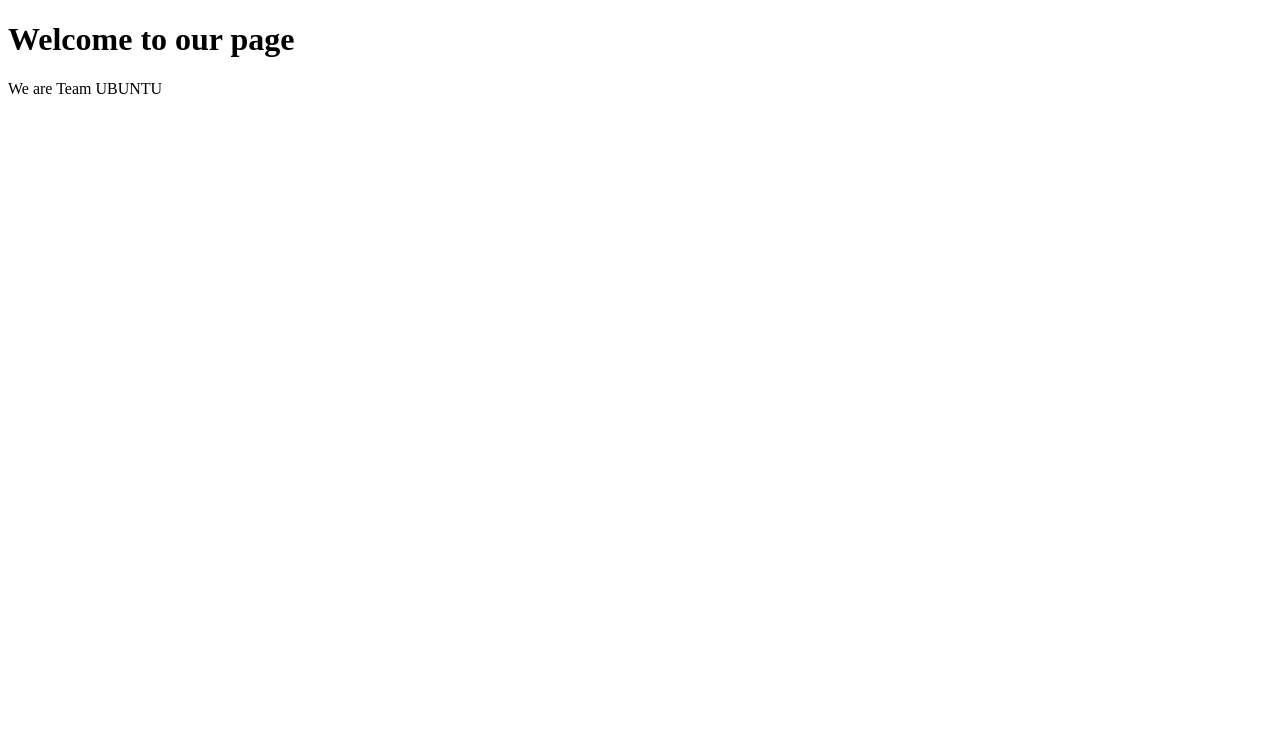
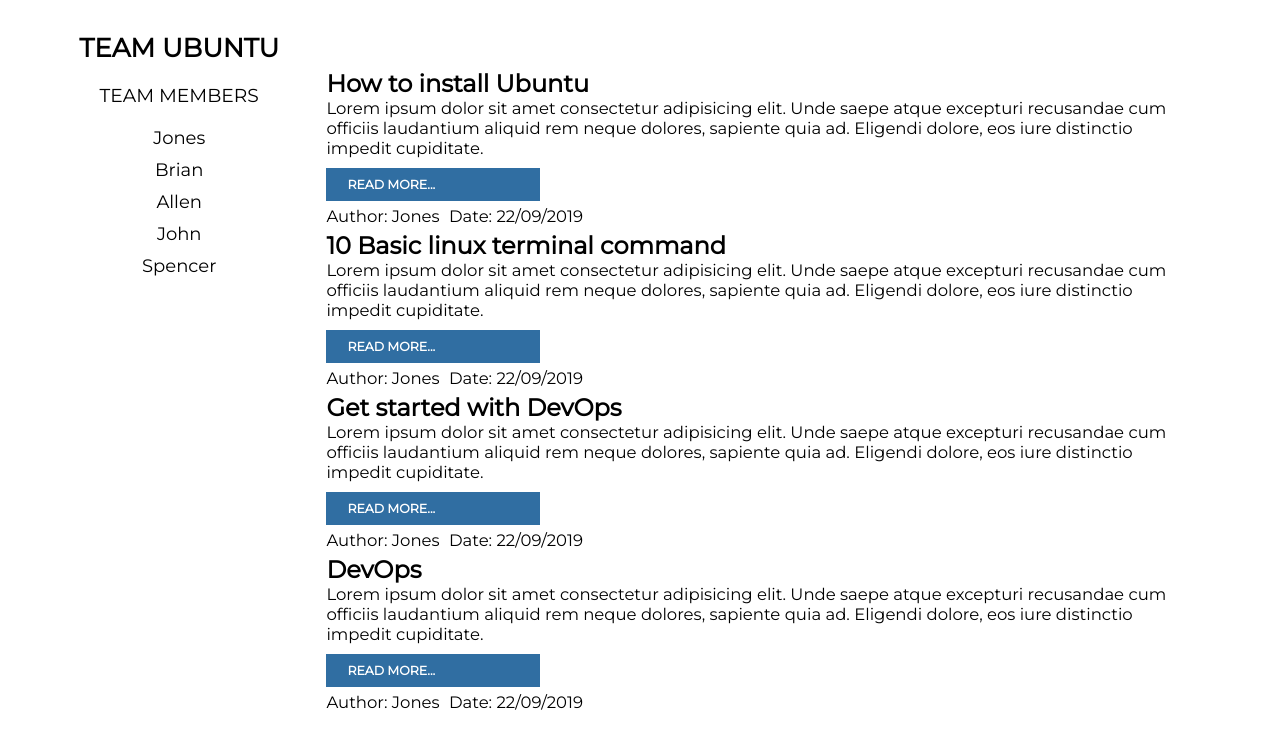
Before and after one commit to mikeolams/ubuntu, a plain HTML site: page index.html in a window 1280 px wide. Drawn offline with Linux system fonts and the light colour scheme.

Commit message:
updated index.html & main.css

```diff
--- a/index.html
+++ b/index.html
@@ -1,13 +1,80 @@
 <!DOCTYPE html>
 <html lang="en">
-  <head>
-    <meta charset="UTF-8" />
-    <meta name="viewport" content="width=device-width, initial-scale=1.0" />
-    <meta http-equiv="X-UA-Compatible" content="ie=edge" />
-    <title>Document</title>
-  </head>
-  <body>
-    <h1>Welcome to our page</h1>
-    <p>We are Team UBUNTU</p>
-  </body>
+<head>
+    <meta charset="UTF-8">
+    <meta name="viewport" content="width=device-width, initial-scale=1.0">
+    <meta http-equiv="X-UA-Compatible" content="ie=edge">
+    <title>Team Ubuntu</title>
+    <link rel="stylesheet" href="main.css">
+</head>
+<body>
+    <div class="side-bar">
+        <h1>Team Ubuntu</h1>
+
+        <div class="team-members">
+            <h3>Team members</h3>
+            <ul>
+                <li>jones</li>
+                <li>Brian</li>
+                <li>Allen</li>
+                <li>John</li>
+                <li>Spencer</li>
+            </ul>
+        </div>
+    </div>
+    <div class="main-content">
+        <div class="post">
+            <div class="post-heading">
+                <h2>How to install Ubuntu</h2>
+            </div>
+            <div class="post-body">
+                <p>
+                    Lorem ipsum dolor sit amet consectetur adipisicing elit. Unde saepe atque excepturi recusandae cum officiis laudantium aliquid rem neque dolores, sapiente quia ad. Eligendi dolore, eos iure distinctio impedit cupiditate.
+                </p>
+                <a href="#">Read more...</a>
+                <span>Author: Jones</span>
+                <span>Date: 22/09/2019</span>
+            </div>
+        </div>
+        <div class="post">
+            <div class="post-heading">
+                <h2>10 Basic linux terminal command</h2>
+            </div>
+            <div class="post-body">
+                <p>
+                    Lorem ipsum dolor sit amet consectetur adipisicing elit. Unde saepe atque excepturi recusandae cum officiis laudantium aliquid rem neque dolores, sapiente quia ad. Eligendi dolore, eos iure distinctio impedit cupiditate.
+                </p>
+                <a href="#">Read more...</a>
+                <span>Author: Jones</span>
+                <span>Date: 22/09/2019</span>
+            </div>
+        </div>
+        <div class="post">
+            <div class="post-heading">
+                <h2>Get started with DevOps</h2>
+            </div>
+            <div class="post-body">
+                <p>
+                    Lorem ipsum dolor sit amet consectetur adipisicing elit. Unde saepe atque excepturi recusandae cum officiis laudantium aliquid rem neque dolores, sapiente quia ad. Eligendi dolore, eos iure distinctio impedit cupiditate.
+                </p>
+                <a href="#">Read more...</a>
+                <span>Author: Jones</span>
+                <span>Date: 22/09/2019</span>
+            </div>
+        </div>
+        <div class="post">
+            <div class="post-heading">
+                <h2> DevOps</h2>
+            </div>
+            <div class="post-body">
+                <p>
+                    Lorem ipsum dolor sit amet consectetur adipisicing elit. Unde saepe atque excepturi recusandae cum officiis laudantium aliquid rem neque dolores, sapiente quia ad. Eligendi dolore, eos iure distinctio impedit cupiditate.
+                </p>
+                <a href="#">Read more...</a>
+                <span>Author: Jones</span>
+                <span>Date: 22/09/2019</span>
+            </div>
+        </div>
+    </div>
+</body>
 </html>
--- /dev/null
+++ b/main.css
@@ -0,0 +1,88 @@
+/* Font-family: Montserrat */
+@import url('https://fonts.googleapis.com/css?family=Montserrat&display=swap');
+
+
+
+* {
+    margin: 0;
+    padding: 0;
+}
+
+html,
+body {
+    font-family: 'Montserrat', sans-serif;
+}
+
+body {
+    padding: 2em 4em;
+    display: flex;
+}
+
+.side-bar {
+    min-width: 20%;
+    /* background: #000; */
+    height: 100%;
+    /* position: ; */
+}
+
+.side-bar h1 {
+    text-transform: uppercase;
+    font-size: 26px;
+    font-weight: bolder;
+    text-align: center;
+}
+
+.side-bar .team-members {
+    margin-top: 20px;
+    text-align: center;
+}
+
+.team-members h3 {
+    font-weight: normal;
+    text-transform: uppercase;
+    margin-bottom: 20px;
+}
+
+.team-members li {
+    list-style: none;
+    margin-top: 10px;
+    font-size: 18px;
+    text-transform: capitalize;
+}
+
+.main-content {
+    padding: 2em;
+}
+
+.main-content .post {
+    margin: 5px 0;
+}
+
+.post-body {
+    font-size: 16.5px
+}
+
+.post-body h2 {
+    border-bottom: 2px solid #111;
+}
+
+.post-body a {
+    text-decoration: none;
+    text-transform: uppercase;
+    border: 1px solid #306ea2;
+    padding: 8px 20px;
+    display: block;
+    width: 20%;
+    margin-top: 10px;
+    color: #111;
+    font-weight: 600;
+    font-size: 12.5px;
+    background: #306ea2;
+    color: #fff;
+}
+
+.post-body span {
+    display: inline-block;
+    margin-right: 5px;
+    margin-top: 5px;
+}
```
